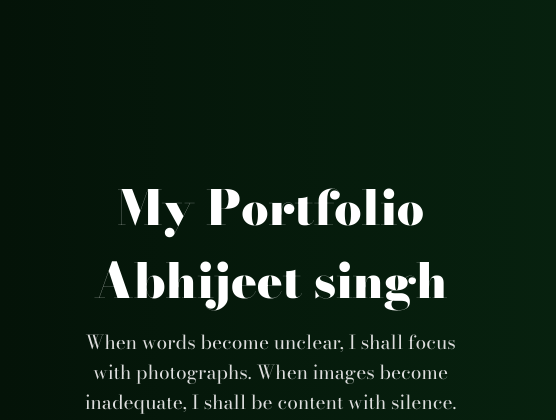
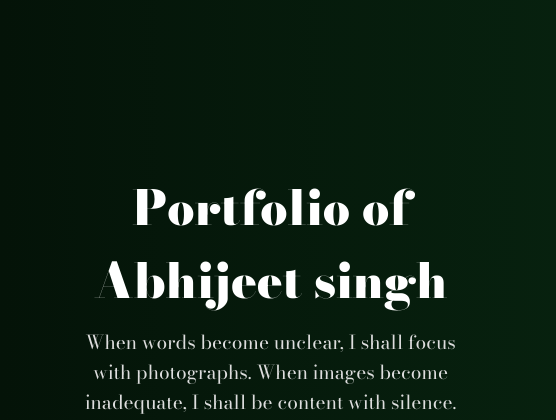
Before and after one commit to abhi-jeet-7/portfolio, a plain HTML site: page index.html in a window 1280 px wide. Shown: the part 106-526 px from the top of the page, 0-556 px from the left. Drawn offline with nearby package versions, Linux system fonts and the light colour scheme.

Commit message:
Update index.html

```diff
--- a/index.html
+++ b/index.html
@@ -11,7 +11,7 @@
 
     <div class="container">
         <div class="left-text">
-            <h2 class="heading">My Portfolio       Abhijeet singh</h2>
+            <h2 class="heading">Portfolio of Abhijeet singh</h2>
             <p class="subheading">When words become unclear, I shall focus with photographs. When images become inadequate, I shall be content with silence.</p>
         </div>
         <div class="gallery">
```
